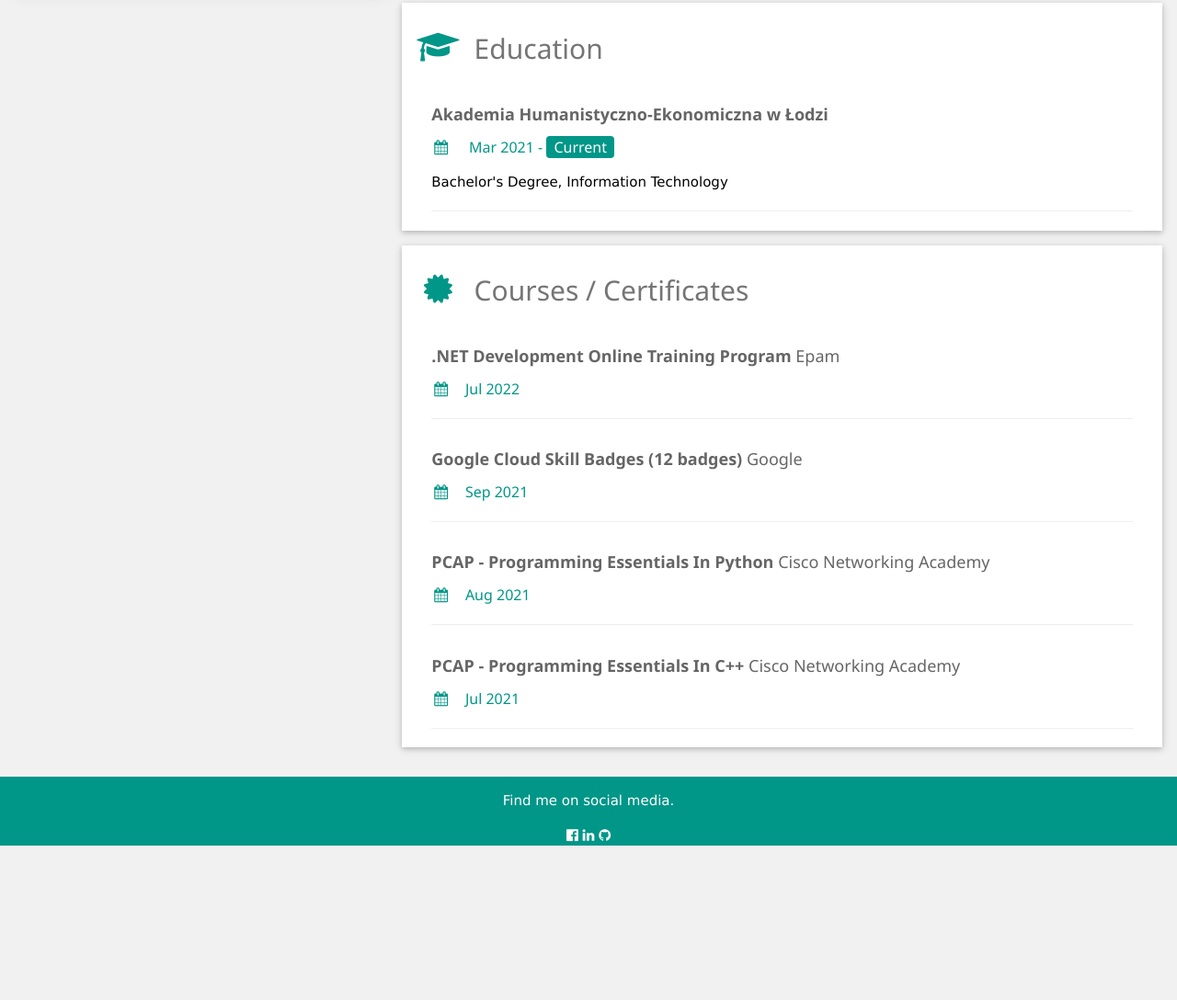
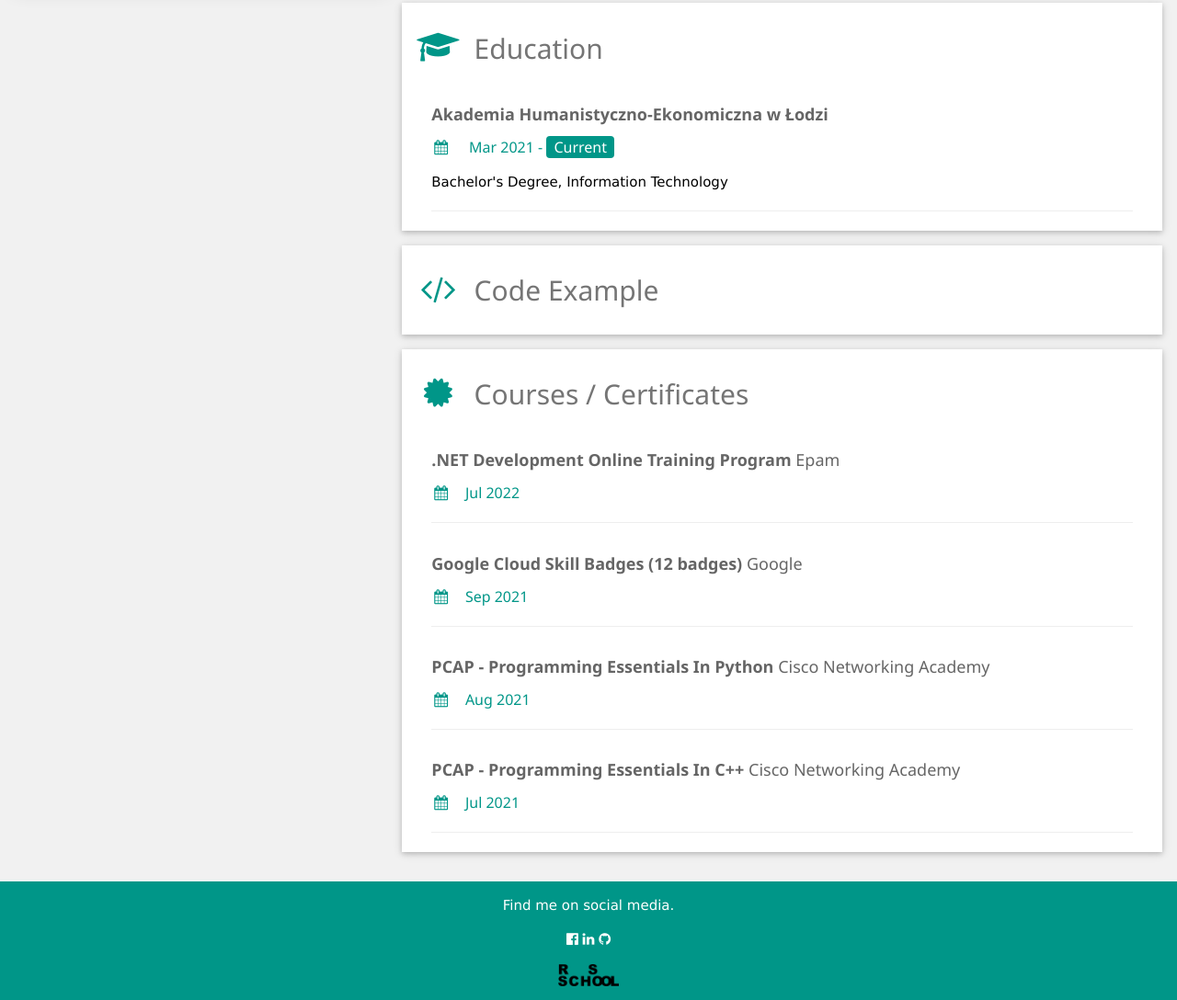
Before and after one commit to lukaszynal/rsschool-cv, a plain HTML site: page index.html in a window 1280 px wide. Shown: the part 1007-2095 px from the top of the page at 92% size. Before the commit the page ends 1927 px from the top, so only its background shows below. Drawn offline with Linux system fonts and the light colour scheme.

Commit message:
feat: add code example

```diff
--- a/index.html
+++ b/index.html
@@ -154,6 +154,14 @@
                 </div>
 
                 <div class="container card white margin-bottom">
+                    <h2 class="text-grey padding-16"><em
+                            class="fa fa-code fa-fw margin-right xxlarge text-teal"></em>Code Example</h2>
+                    <div class="container">
+                        <script src="https://gist.github.com/lukaszynal/60f62d42e4c840864f435ed7eb3318ce.js"></script>
+                    </div>
+                </div>
+
+                <div class="container card white margin-bottom">
                     <h2 class="text-grey padding-16"><em class="fa fa-certificate fa-fw margin-right xxlarge text-teal"></em>Courses / Certificates</h2>
                     <div class="container">
                         <h5 class="opacity"><strong>.NET Development Online Training Program</strong> Epam</h5>
@@ -192,6 +200,7 @@
         <a href="https://www.facebook.com/lukaszynal/" aria-label="Facebook"><em class="fa fa-facebook-official hover-opacity"></em></a>
         <a href="https://www.linkedin.com/in/lukaszynal/" aria-label="Linkedin"><em class="fa fa-linkedin hover-opacity"></em></a>
         <a href="https://github.com/lukaszynal/" aria-label="Github"><em class="fa fa-github hover-opacity" aria-hidden="true"></em></a>
+        <p><a href="https://rs.school/" aria-label="RSSchool"><img src="logo.png" class="height-24" alt="RSSchool"></a></p>
     </footer>
 
 </body>
```
Also changed, not shown: logo.png (added).
